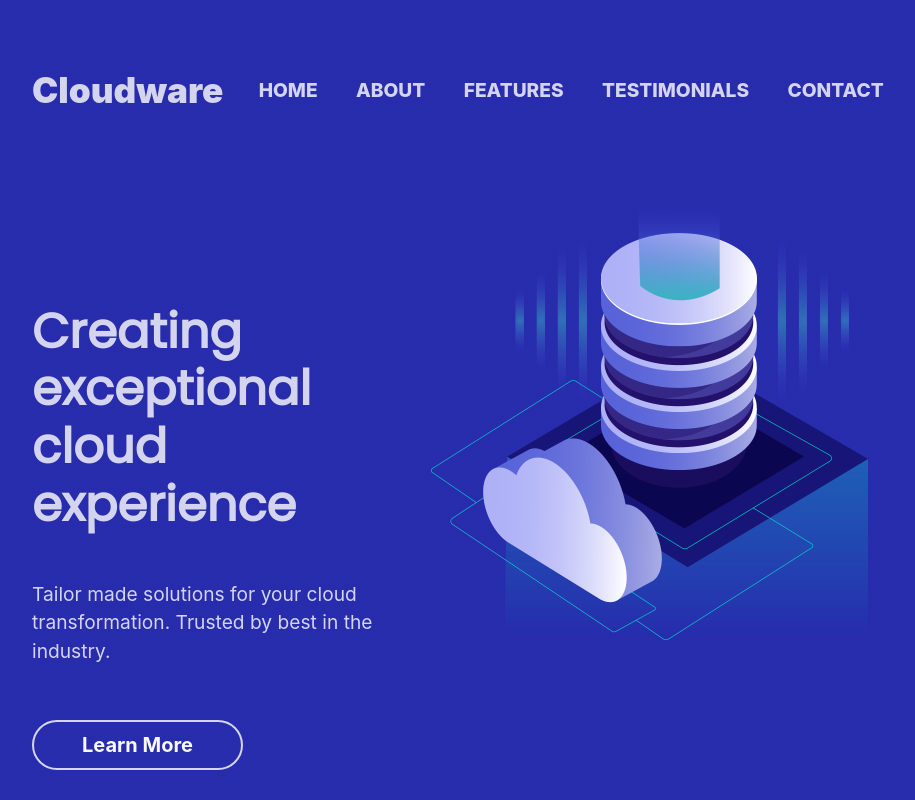
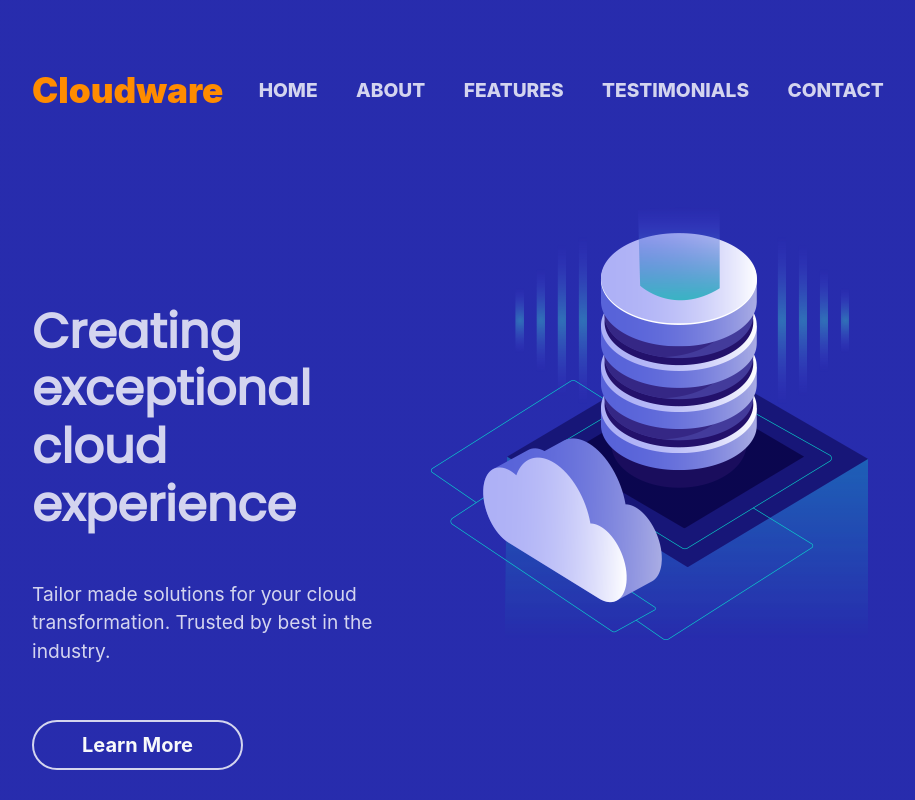
Before and after one commit to rajeshcyp/landing_page, a plain HTML site: page index.html in a window 1280 px wide. Shown: the top 800 px of the page, without its empty margins (224-1139 px from the left). Drawn offline with nearby package versions, Linux system fonts and the light colour scheme.

Commit message:
Color fix

```diff
--- a/index.html
+++ b/index.html
@@ -30,7 +30,7 @@
 			<div class="blue-overlay">
 				<!-- Navigation  -->
 				<nav class="navbar navbar-expand-lg navbar-light">
-					<a class="navbar-brand" href="#"><span class="color-text">Cloudware</span></a>
+					<a class="navbar-brand" href="#">Cloudware</a>
 					<button class="navbar-toggler" type="button" data-toggle="collapse"
 						data-target="#navbarSupportedContent" aria-controls="navbarSupportedContent"
 						aria-expanded="false" aria-label="Toggle navigation">
```
